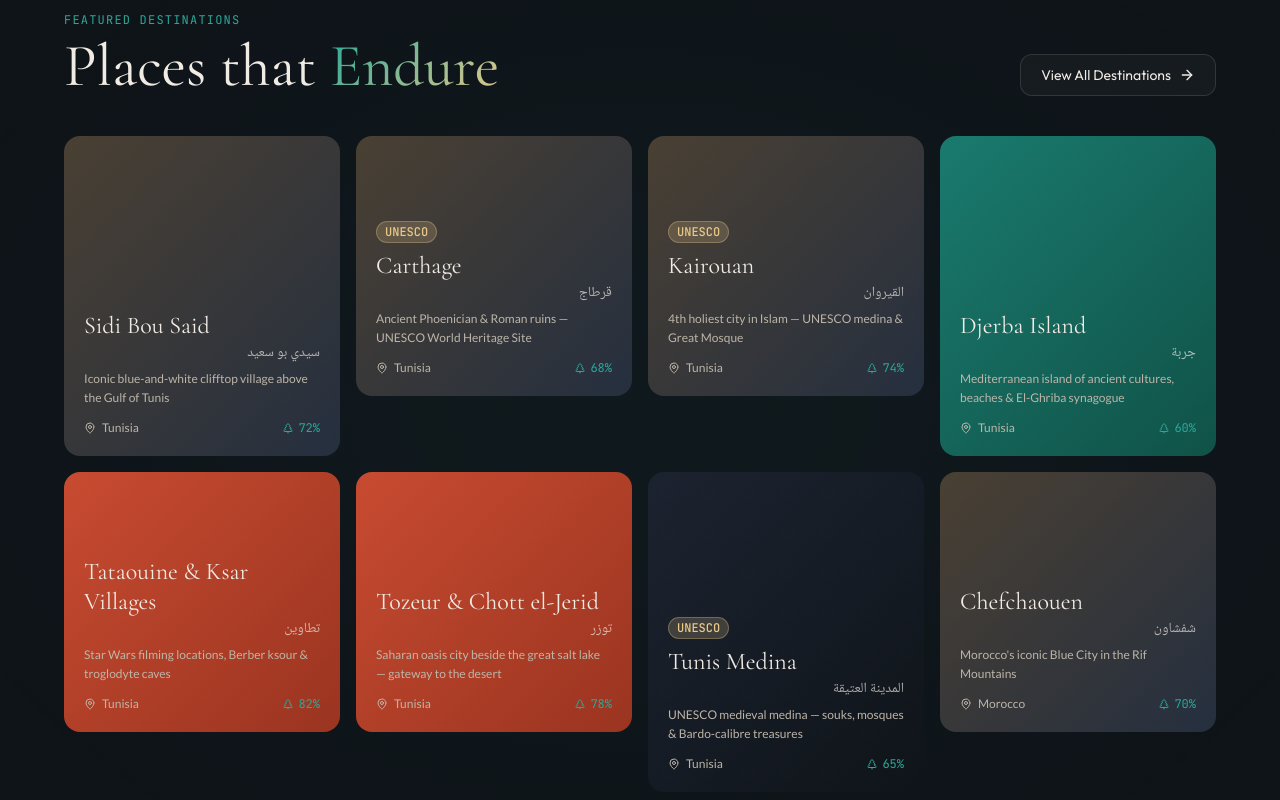
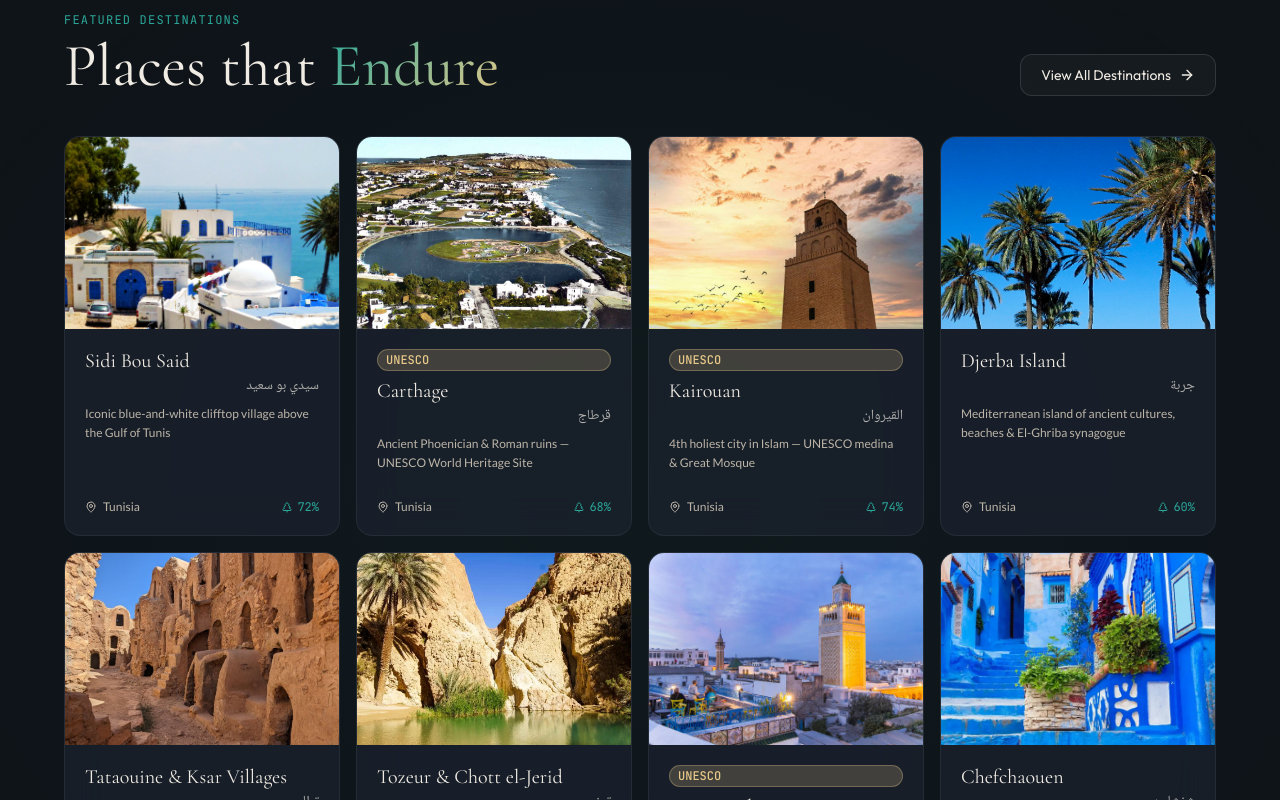
Before and after one commit to yassine1b1a/Rihla, a Next.js app: page / in a window 1280 px wide. Shown: the part 1500-2300 px from the top of the page. Built offline with nearby package versions, Linux system fonts and the light colour scheme; no server answers.

Commit message:
Update page.tsx

```diff
--- a/app/page.tsx
+++ b/app/page.tsx
@@ -2,6 +2,7 @@
 
 import { motion, useScroll, useTransform, AnimatePresence } from "framer-motion";
 import { useRef, useState, useEffect } from "react";
+import Image from "next/image";
 import Link from "next/link";
 import {
   MapPin, Brain, Compass, Leaf, Camera, Sparkles,
@@ -85,6 +86,18 @@ function FeatureCard({ icon: Icon, title, desc, color, href, delay, t }: any) {
   );
 }
 
+/* ─── Image mapping ─── */
+const DEST_IMAGES: Record<string, string> = {
+  "sidi-bou-said": "/images/sidi_bou_said.jpg",
+  "carthage": "/images/Carthage.jpg",
+  "kairouan": "/images/Kairouan.jpg",
+  "djerba": "/images/Djerba.jpg",
+  "tataouine": "/images/Tataouin.jpg",
+  "tozeur-chott": "/images/Tozeur.jpg",
+  "tunis-medina": "/images/Medina.jpg",
+  "chefchaouen": "/images/Chefchaouen.jpg",
+};
+
 /* ─── Destination card ─── */
 function DestCard({ dest, index }: any) {
   const [hovered, setHovered] = useState(false);
@@ -96,38 +109,32 @@ function DestCard({ dest, index }: any) {
       transition={{ delay: index * 0.07 }}
       onMouseEnter={() => setHovered(true)}
       onMouseLeave={() => setHovered(false)}
-      className="relative rounded-2xl overflow-hidden cursor-pointer group"
-      style={{ height: index % 3 === 0 ? "320px" : "260px" }}
+      className="rounded-2xl overflow-hidden cursor-pointer group card-glass flex flex-col"
+      style={{ height: "400px" }}
     >
-      {/* Image bg via gradient (no Next/Image needed for demo) */}
-      <div className="absolute inset-0 bg-gradient-to-b from-transparent via-transparent to-night-DEFAULT"
-        style={{ zIndex: 1 }} />
-      <div className="absolute inset-0 transition-transform duration-700 group-hover:scale-105"
-        style={{
-          background: `linear-gradient(135deg, ${
-            dest.type === "desert" ? "#C84B31, #9A3420" :
-            dest.type === "coastal" ? "#1A7A6E, #105248" :
-            dest.type === "historical" ? "#4A4033, #252F3F" :
-            "#1C2330, #0F1419"
-          })`,
-        }}
-      />
-      {/* Zellige overlay */}
-      <div className="absolute inset-0 zellige-bg opacity-30" style={{ zIndex: 1 }} />
-
-      <div className="absolute inset-0 p-5 flex flex-col justify-end" style={{ zIndex: 2 }}>
+      <div className="relative w-full h-48 flex-shrink-0 overflow-hidden">
+        <Image
+          src={DEST_IMAGES[dest.id] || DEST_IMAGES["sidi-bou-said"]}
+          alt={dest.name}
+          fill
+          className="object-cover transition-transform duration-700 group-hover:scale-105"
+          sizes="(max-width: 768px) 50vw, 25vw"
+        />
+        <div className="absolute inset-0 zellige-bg opacity-30" />
+      </div>
+      <div className="p-5 flex flex-col flex-1">
         {dest.unesco && (
-          <span className="self-start mb-2 text-xs px-2 py-0.5 rounded-full font-mono font-medium"
+          <span className="inline-block mb-2 text-xs px-2 py-0.5 rounded-full font-mono font-medium"
             style={{ background: "rgba(232,201,138,0.2)", color: "#E8C98A", border: "1px solid rgba(232,201,138,0.3)" }}>
             UNESCO
           </span>
         )}
-        <h3 className="font-display text-2xl text-foreground leading-tight">{dest.name}</h3>
+        <h3 className="font-display text-xl text-foreground leading-tight">{dest.name}</h3>
         {dest.name_ar && (
-          <span className="text-arabic text-sm text-sand-DEFAULT opacity-70 mt-0.5">{dest.name_ar}</span>
+          <span className="text-arabic text-sm text-sand-DEFAULT opacity-70 mt-0.5 block">{dest.name_ar}</span>
         )}
-        <p className="text-xs text-stone-mist mt-1.5 line-clamp-2 leading-relaxed">{dest.short_desc}</p>
-        <div className="flex items-center justify-between mt-3">
+        <p className="text-xs text-stone-mist mt-2 line-clamp-2 leading-relaxed">{dest.short_desc}</p>
+        <div className="flex items-center justify-between mt-auto pt-3">
           <div className="flex items-center gap-1.5 text-xs text-stone-mist">
             <MapPin className="w-3 h-3" />
             {dest.country}
```
